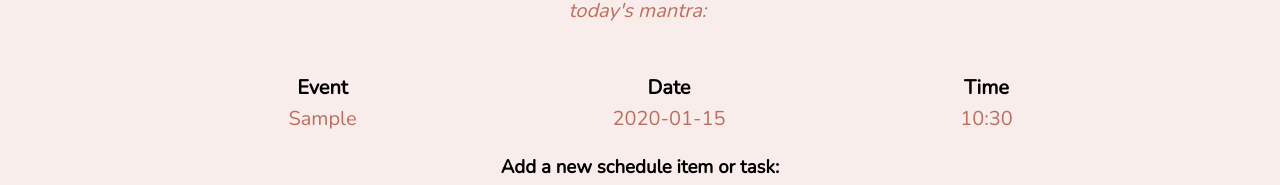
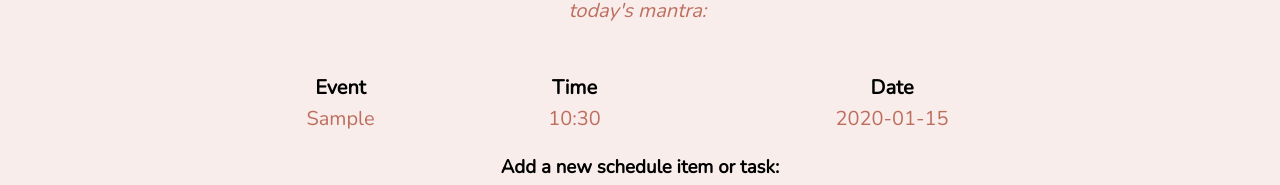
Before and after one commit to asymptotebag/sunny-side, a React app: page / in a window 1280 px wide. Both pictures are taken after typing "Sample", "10:30", "2020-01-15" into the empty fields and a click on the button "Add Event". Shown: the part 141-326 px from the top of the page. Built offline with nearby package versions, Linux system fonts and the light colour scheme.

Commit message:
Update Table.js

```diff
--- a/src/Table.js
+++ b/src/Table.js
@@ -1,20 +1,41 @@
 import React, { Component } from 'react';
 
 class Table extends React.Component {
-  constructor(){
-    super();
+  constructor(props){
+    super(props);
+    let selections = [];
+    for (let i=0; i<this.props.items.length; i++) {
+      selections.push(false);
+    }
+    this.state = {
+      //  selected: false
+      selections: selections,
+    };
+    this.toggleSelection = this.toggleSelection.bind(this);
+  }
+  toggleSelection = (idx) => {
+    // this.setState({selected: !this.state.selected})
+    let newSelections = [];
+    for (let i=0; i<this.state.selections.length; i++) {
+      if (i === idx) {
+        newSelections.push(!this.state.selections[i]);
+      } else {
+        newSelections.push(this.state.selections[i]);
+      }
+    }
+    this.setState({
+      selections: newSelections,
+    });
+  }
 
-    this.state = {
-       selected: false
-    }
-  }
-  toggleSelection = () => {
-    this.setState({selected: !this.state.selected})
+  getRowState = (idx) => {
+    return (this.state.selections[idx] ? "selectedRow" : "nonSelectedRow");
   }
 
   render() {
-    let row_state = this.state.selected ? "selectedRow" : "nonSelectedRow";
+    // let row_state = this.state.selected ? "selectedRow" : "nonSelectedRow";
     const items = this.props.items;
+    console.log(this.state.selections);
     if (items.length === 0) {
       return (<div></div>);
     };
@@ -25,21 +46,20 @@ class Table extends React.Component {
         // style={{width: "90%", margin: "auto",}}
       >
         <br/>
-        <table style={{width: "90%"}}>
+        <table style={{width: "90%", marginLeft: "var(--xl)"}}>
           <tbody>
             <tr>
               <th>Event</th>
+              <th>Time</th>
               <th>Date</th>
-              <th>Time</th>
             </tr>
-            {items.map(item => {
+            {items.map((item, index) => {
+              let row_state = this.getRowState(index);
               return (
-                <tr class={row_state} onClick={
-                  this.toggleSelection.bind(this)
-                }>
+                <tr value={index} className={row_state} onClick={() => this.toggleSelection(index)}>
                   <td>{item.eventName}</td>
+                  <td>{item.time}</td>
                   <td>{item.date}</td>
-                  <td>{item.time}</td>
                 </tr>
               );
             })}
```
